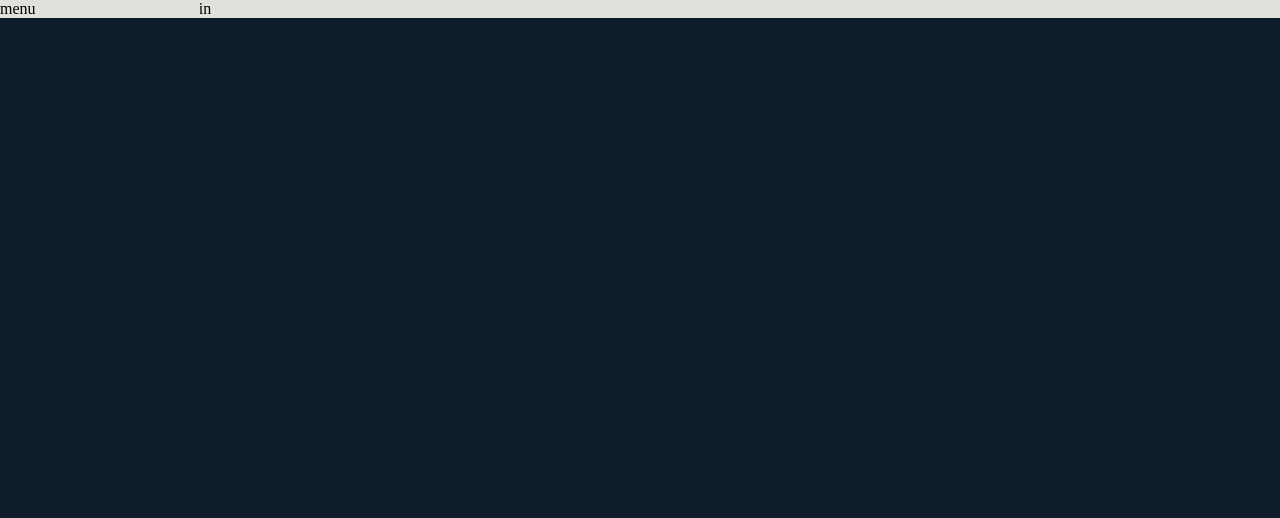
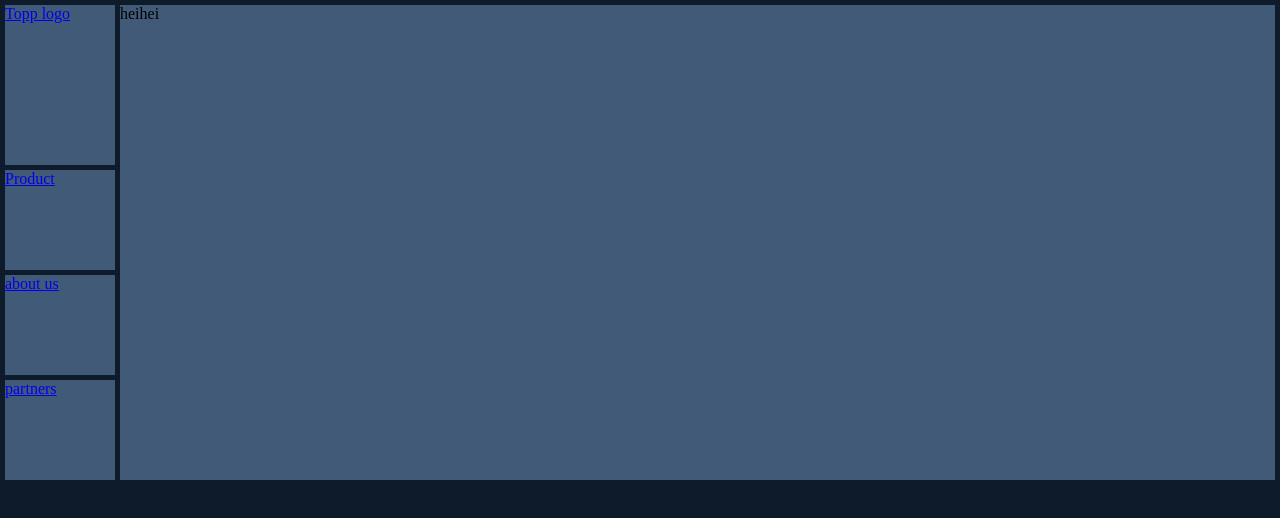
Before and after one commit to tomhaakon/nivaa1_hovedoppgave, a plain HTML site: page index.html in a window 1280 px wide. Drawn offline with Linux system fonts and the light colour scheme.

Commit message:
hjemme-mekk2-5

```diff
--- a/css/main.css
+++ b/css/main.css
@@ -1,51 +1,39 @@
-html {
+body {
   background-color: #0d1b2a;
-}
-body {
+
   margin: 0;
 }
-.h1text {
-  font-family: "Trebuchet MS", "Lucida Sans Unicode", "Lucida Grande",
-    "Lucida Sans", Arial, sans-serif;
-}
 
-/*######################*/
-.menu-grid {
-  grid-area: menu;
-  position: fixed;
-  width: 200px;
-}
-.main-grid {
-  position: abs;
-  grid-area: box;
-  width: 100%;
-} /*
-.item2 {
-  grid-area: header;
-}
-.item3 {
-  grid-area: main;
-}
-.item4 {
-  grid-area: footer;
-}*/
-.frame-grid {
-  display: grid;
-  grid-template-areas: "menu box box box box box box";
-  gap: 1px;
-  background-color: transparent;
-} /*
+/* shift + alt + 8 {}*/
 .grid-container {
   display: grid;
-  grid-template-areas:
-    "header header header header header header"
-    "main main main main main main"
-    "main main main main main main"
-    "footer footer footer footer footer footer";
-  gap: 1px;
-  background-color: transparent;
-  opacity: 100%;
-}*/
-div {
-  background-color: #e0e1dd;
+  grid-template-columns: 120px auto;
 }
+.grid-content-box {
+  width: auto;
+  display: flex;
+  margin: 5px 5px 5px 0px;
+  background-color: #415a77;
+}
+.grid-menu {
+}
+.menu-top-logo {
+  height: 160px;
+  background-color: #415a77;
+  margin: 5px;
+}
+.menu-product {
+  height: 100px;
+  background-color: #415a77;
+  margin: 5px;
+}
+.menu-about-us {
+  height: 100px;
+  background-color: #415a77;
+  margin: 5px;
+}
+.menu-partners {
+  height: 100px;
+  background-color: #415a77;
+  margin: 5px;
+}
--- a/index.html
+++ b/index.html
@@ -8,9 +8,15 @@
     <title>Mitt prosjekt for pokkker ttest</title>
   </head>
   <body>
-    <div class="frame-grid">
-      <div class="menu-grid">menu</div>
-      <div class="main-grid">main</div>
+    <div class="grid-container">
+      <div class="grid-menu">
+        <!-- meny -->
+        <div class="menu-top-logo"><a href="index.html">Topp logo</a></div>
+        <div class="menu-product"><a href="product.html">Product</a></div>
+        <div class="menu-about-us"><a href="product.html">about us</a></div>
+        <div class="menu-partners"><a href="product.html">partners</a></div>
+      </div>
+      <div class="grid-content-box">heihei</div>
     </div>
   </body>
 </html>
```
Also changed, not shown: 1 other file.
